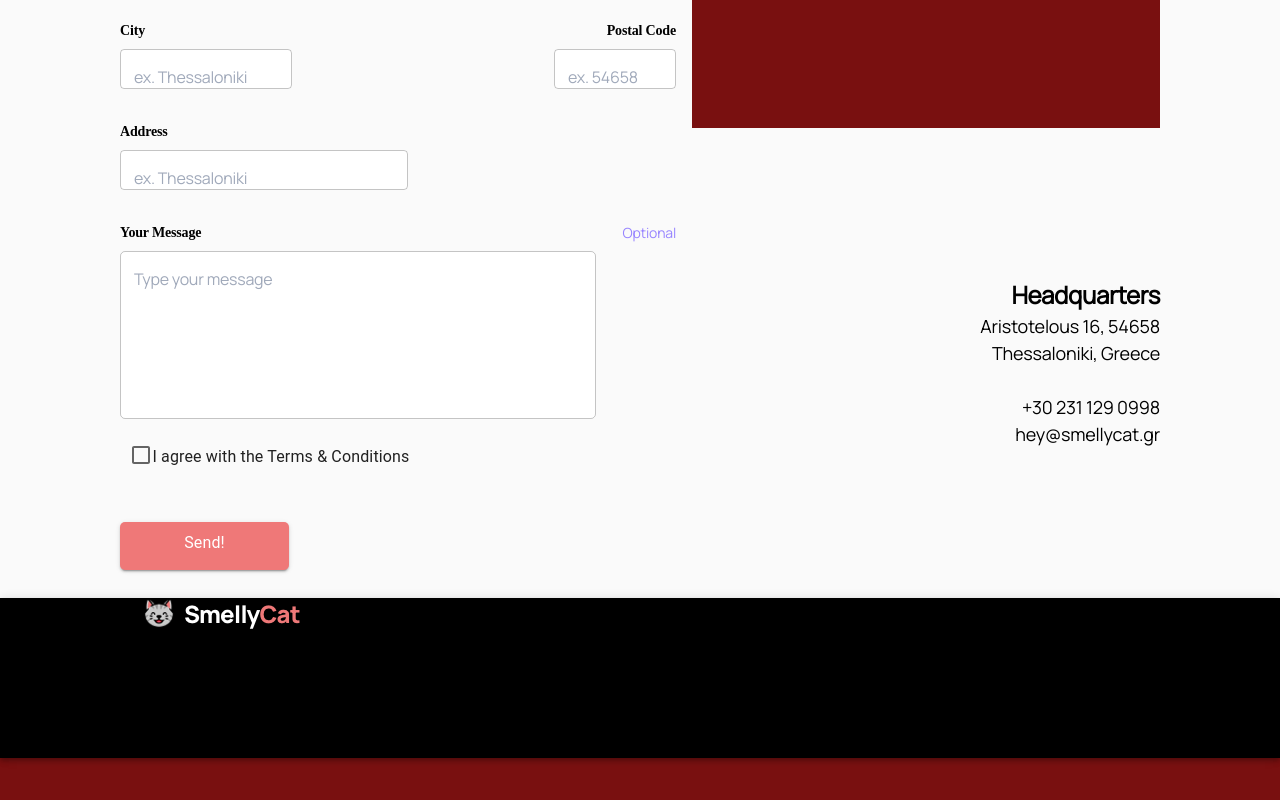
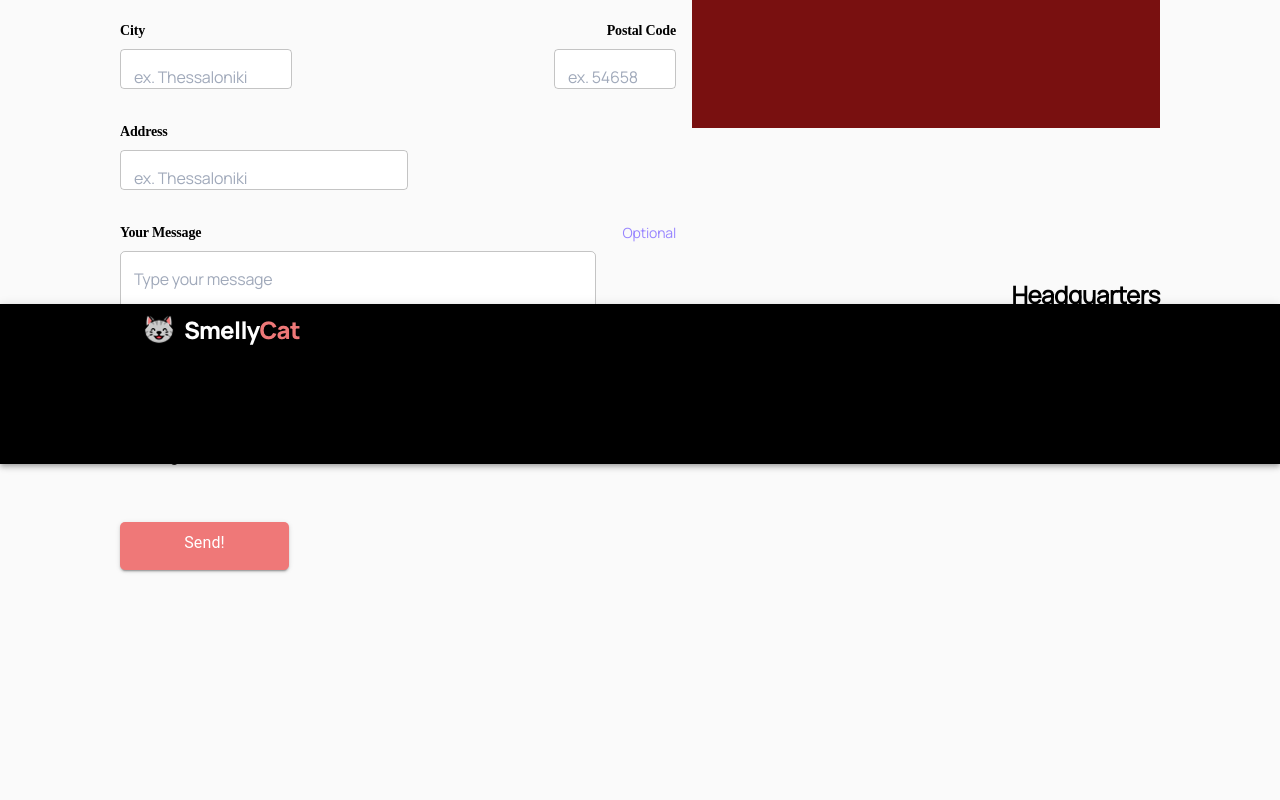
Before and after one commit to GeorgeChryso/CFORMFS, a React (Create React App) app: page / in a window 1280 px wide. Shown: the part 496-1296 px from the top of the page. After the commit the page ends 1094 px from the top, so only its background shows below. Built offline with nearby package versions, Linux system fonts and the light colour scheme.

Commit message:
footer relative position that stays on bot

```diff
--- a/src/App.jsx
+++ b/src/App.jsx
@@ -176,7 +176,7 @@ const App=()=>{
             <CssBaseline />
 <div mainLayout={ml.root}>
 {/* <Box sx={{ display: 'flex',flexDirection:'column' }}> */}
-<Box >
+<Box sx={{height:'100vh'}}>
 
 
             <AppBar position="static"  style={{ background: '#FFFFFF' }}  >
@@ -376,21 +376,19 @@ const App=()=>{
 
         {/* FOOTER */}
 
-        <AppBar  bottom="0" position="relative" color="black" style={{ bottom:0,background: '#000000' }} fullWidth>
+
+
+
+</Box>
+<AppBar  position="relative"  style={{ bottom:0,background: '#000000' }} fullWidth>
                     <Toolbar >
-                    <Box sx={{mx: "120px",height:150, mb:'10px',flexDirection: 'column'}}>
+                    <Box sx={{mx: "120px",height:150, mb:'0px',mt:'10px',flexDirection: 'column'}}>
                             <img src={logobottom}/>
                         </Box>
                     </Toolbar>
                 </AppBar>
 
 
-
-</Box>
-<div className={ml.footer}>
-        <Box sx={{bottom:0,height:100,backgroundColor:'#791010'}}>
-        </Box>
-      </div>
 </div>
 
             </>
```
